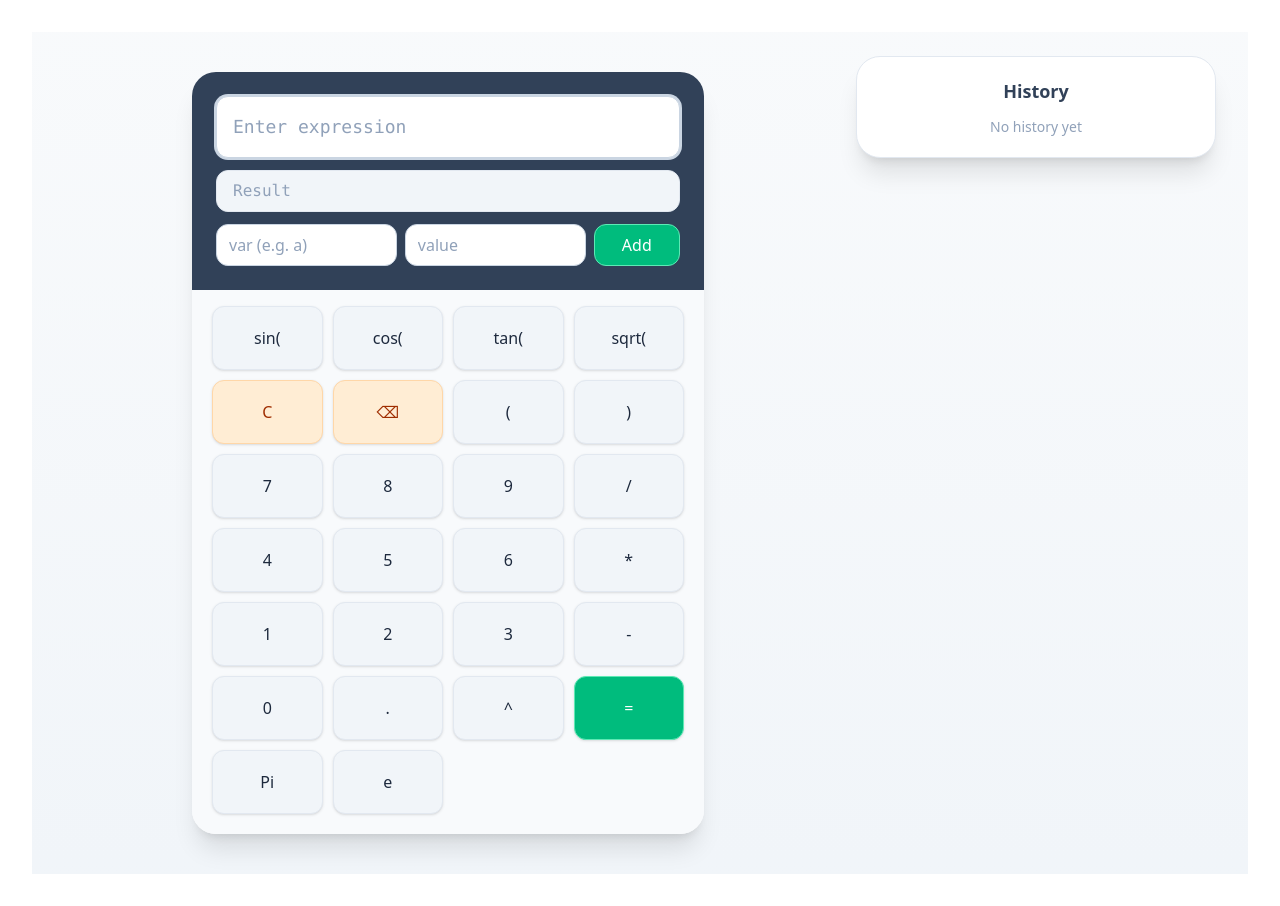
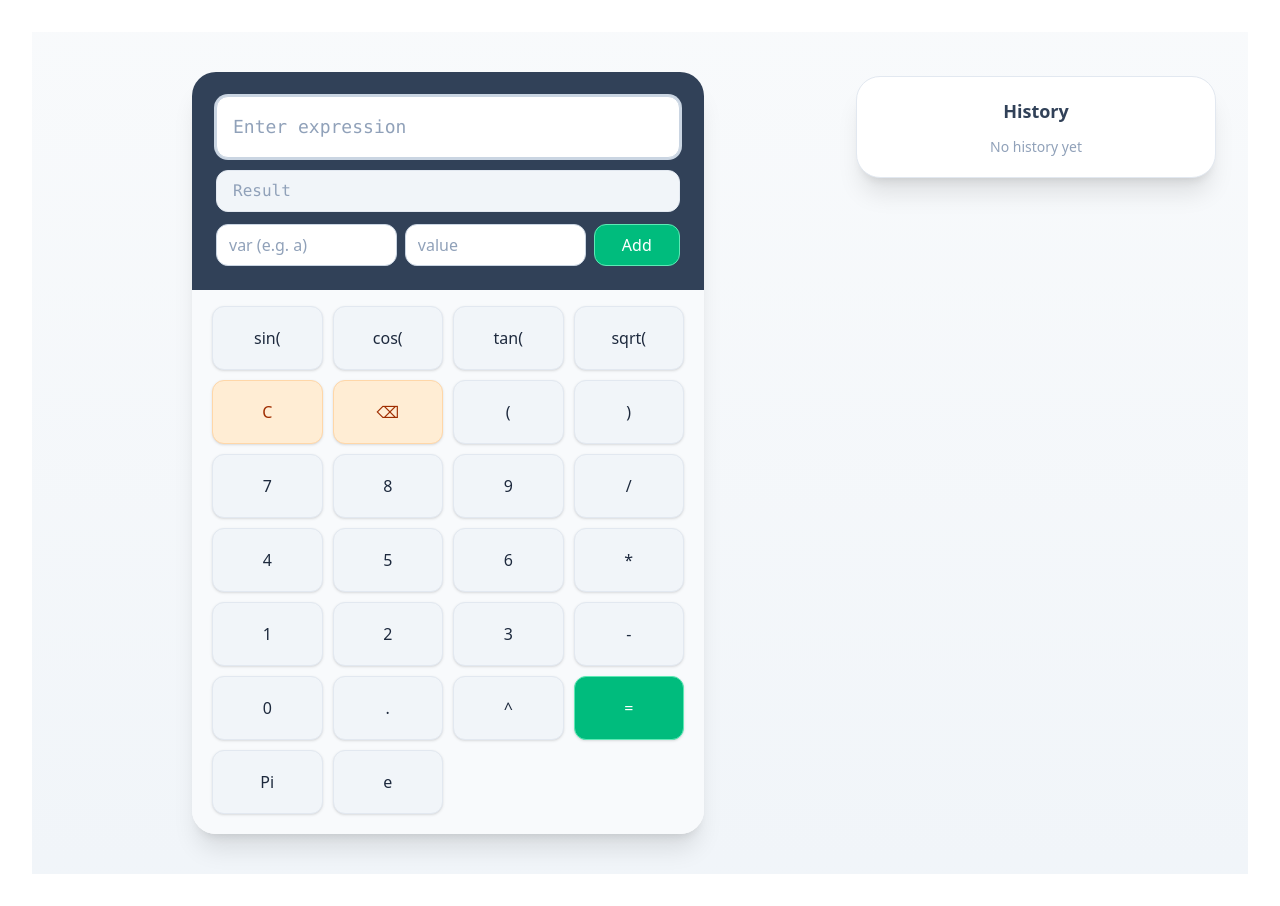
Before and after one commit to codesnippet69/calculator_app, a React (Vite) app: page / in a window 1280 px wide. Built offline with nearby package versions, Linux system fonts and the light colour scheme.

Commit message:
added margin from top in history

```diff
--- a/src/components/history.tsx
+++ b/src/components/history.tsx
@@ -7,7 +7,7 @@ function History() {
   const dispatch = useDispatch();
 
   return (
-    <div className="history w-full max-w-md rounded-3xl border border-slate-200 bg-white p-4 sm:p-5 text-slate-900 shadow-xl">
+    <div className="history w-full max-w-md mt-5 rounded-3xl border border-slate-200 bg-white p-4 sm:p-5 text-slate-900 shadow-xl">
       <h3 className="text-lg font-semibold mb-3 text-slate-700">History</h3>
       {history.length === 0 && (
         <p className="text-slate-400 text-sm">No history yet</p>
```
